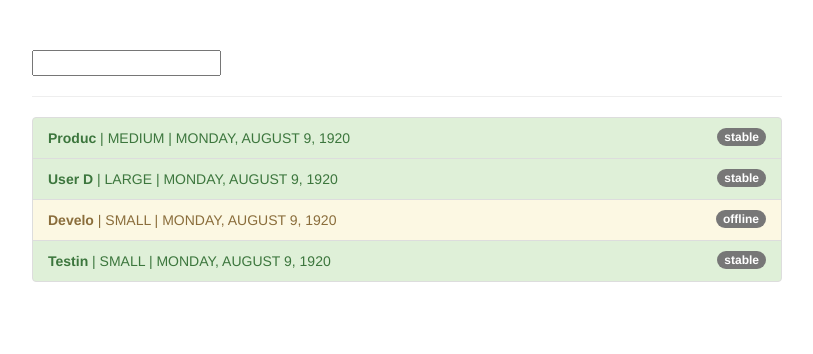
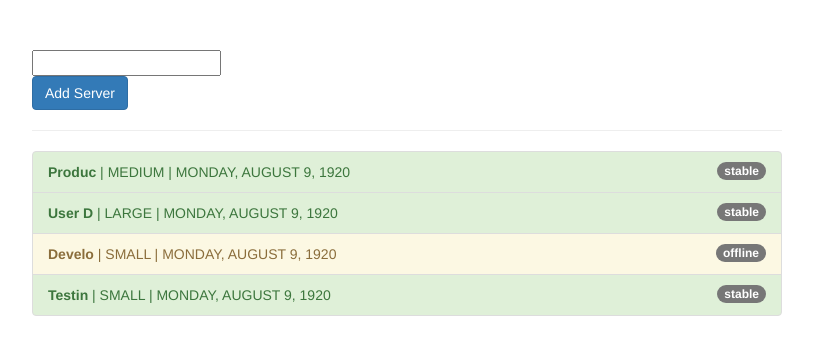
Before and after one commit to vihangamalinda/angular-pipes-boot-camp, an Angular app in the folder pipes-start/: page / in a window 1280 px wide. Shown: the top 354 px of the page, without its empty margins (233-1046 px from the left). Built offline with nearby package versions, Linux system fonts and the light colour scheme.

Commit message:
feat: Converting filteredPipe to an impure pipe.

```diff
--- a/pipes-start/src/app/app.component.html
+++ b/pipes-start/src/app/app.component.html
@@ -2,6 +2,8 @@
   <div class="row">
     <div class="col-xs-12 col-sm-10 col-md-8 col-sm-offset-1 col-md-offset-2">
       <input type="text" [(ngModel)]="filteredStatus">
+      <br>
+      <button class="btn btn-primary" (click)="onAddServer()">Add Server</button>
       <hr>
       <ul class="list-group">
         <li
--- a/pipes-start/src/app/app.component.ts
+++ b/pipes-start/src/app/app.component.ts
@@ -41,4 +41,13 @@
       'list-group-item-danger': server.status === 'critical'
     };
   }
+
+   onAddServer(){
+    this.servers.push({
+      instanceType:'small',
+      name:'New Server',
+      status:'stable',
+      started:new Date(15,1,2017)
+    })
+  }
 }
--- a/pipes-start/src/app/filter.pipe.ts
+++ b/pipes-start/src/app/filter.pipe.ts
@@ -1,7 +1,8 @@
 import { Pipe, PipeTransform } from '@angular/core';
 
 @Pipe({
-  name: 'filter'
+  name: 'filter',
+  pure:false
 })
 export class FilterPipe implements PipeTransform {
 
```
